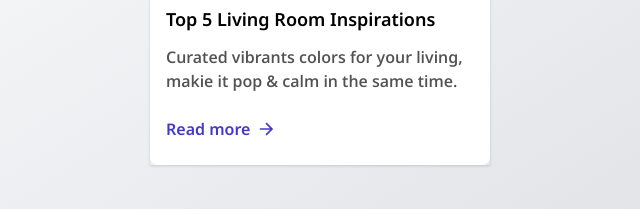
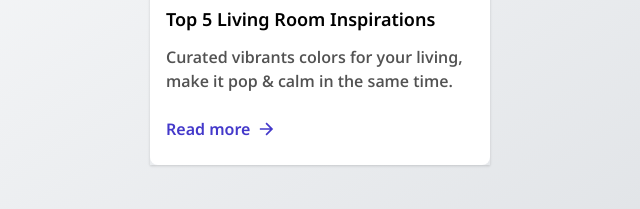
Before and after one commit to CreativeLogic/Great-FrontEnd-Projects, a plain HTML site: page Blog Card Component/index.html in a window 1280 px wide. Shown: the part 197-406 px from the top of the page, 320-960 px from the left. Drawn offline with Linux system fonts and the light colour scheme.

Commit message:
Update index.html

```diff
--- a/Blog Card Component/index.html
+++ b/Blog Card Component/index.html
@@ -24,7 +24,7 @@
           <p>interior</p>
           <h1>top 5 living room inspirations</h1>
           <p>
-            Curated vibrants colors for your living, makie it pop &amp; calm in
+            Curated vibrants colors for your living, make it pop &amp; calm in
             the same time.
           </p>
           <div class="read-more" tabindex="0">
```
